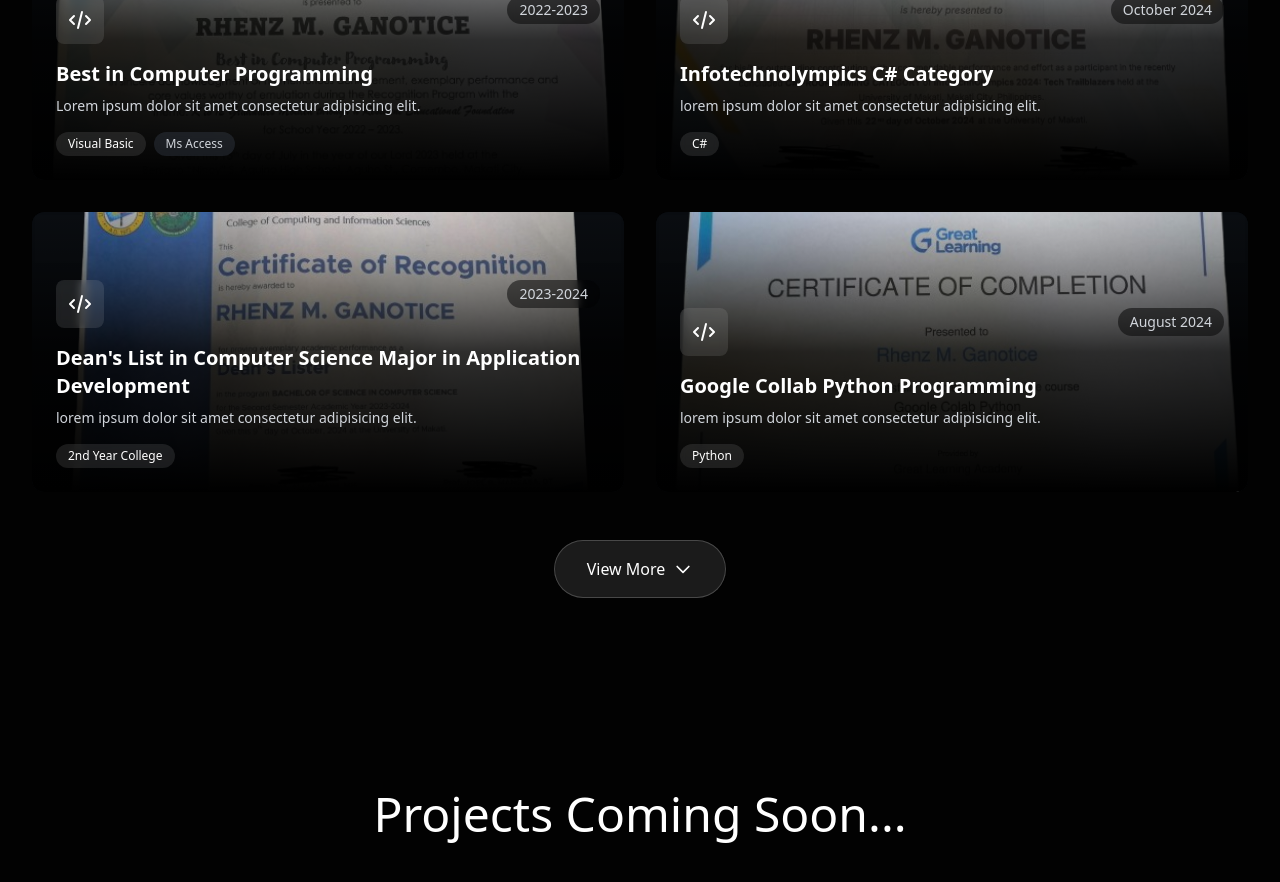
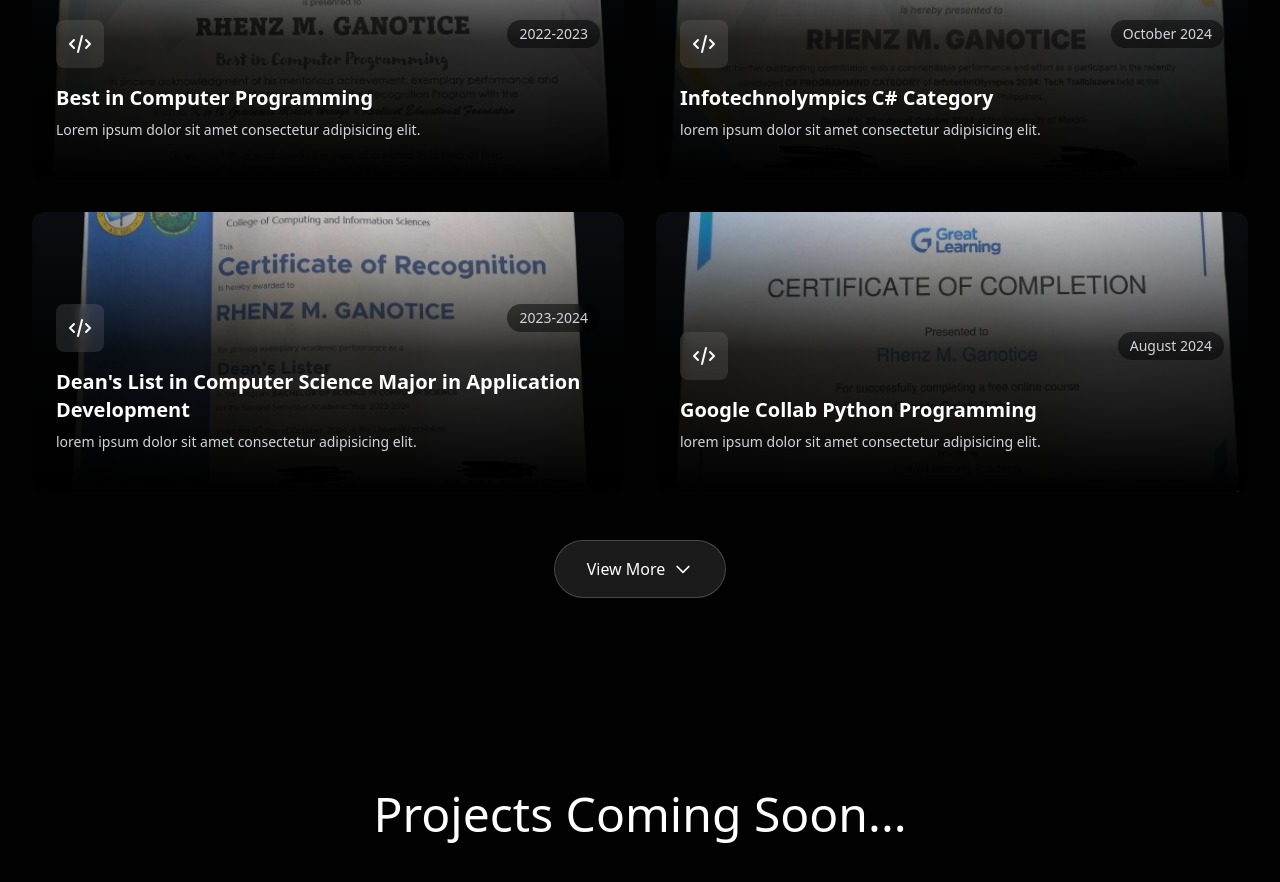
Before and after one commit to StDevRhenz/portfolio, a React (Create React App) app: page / in a window 1280 px wide. Shown: the part 1860-2742 px from the top of the page. Built offline with nearby package versions, Linux system fonts and the light colour scheme.

Commit message:
Update: Removed unnecessarry tech.Map for Cert

```diff
--- a/src/components/CardCertificate.jsx
+++ b/src/components/CardCertificate.jsx
@@ -31,7 +31,7 @@ function CardCertificate({ certificate }) {
                     {certificate.description}
                 </p>
 
-                <div className="flex items-center gap-2">
+                {/* <div className="flex items-center gap-2">
                     {certificate.technologies.map((tech, index) => (
                         <span
                             key={index}
@@ -44,7 +44,7 @@ function CardCertificate({ certificate }) {
                             {tech}
                         </span>
                     ))}
-                </div>
+                </div> */}
             </div>
         </div>
     );
```
Also changed, not shown: src/pages/certificates.jsx (+0 -7 lines).
